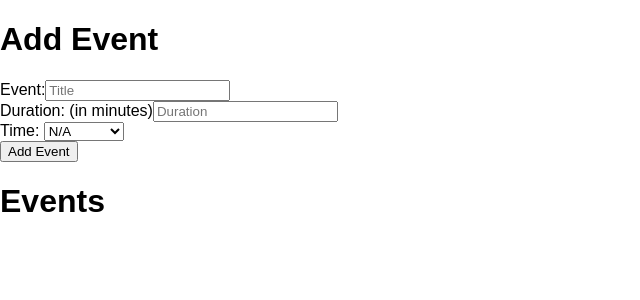
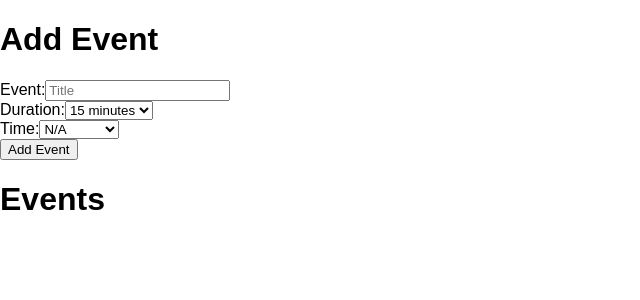
Before and after one commit to mloreti/stratos, a React (Create React App) app: page / in a window 1280 px wide. Shown: the top 300 px of the page, without its empty margins (0-640 px from the left). Built offline with nearby package versions, Linux system fonts and the light colour scheme.

Commit message:
update new events

```diff
--- a/src/components/events/new_events.js
+++ b/src/components/events/new_events.js
@@ -35,7 +35,16 @@ class NewEvents extends React.Component {
         times.push(`${i}:00 ${time}`)
       }
     }
-    return times;
+    return times.map(time => (
+      <option key={time} value={time}>{time}</option>
+    ));
+  }
+
+  durations() {
+    let durations = [[15,"15 minutes"], [30,"30 minutes"], [45,"45 minutes"], [60,"1 hour"], [120,"2 hours"]];
+    return durations.map(time => (
+      <option value={time[0]} key={time[0]}>{time[1]}</option>
+    ))
   }
 
   render(){
@@ -44,13 +53,14 @@ class NewEvents extends React.Component {
         <h1>Add Event</h1>
         Event:
         <input onChange={this.update("title")} type="text" name="title" placeholder="Title" value={this.state.title}></input><br/>
-        Duration: (in minutes)
-        <input value={this.state.duration} onChange={this.update("duration")} type="number" name="duration" placeholder="Duration"></input><br/>
-        Time: <select value={this.state.time} onChange={this.update("time")}>
-        <option>N/A</option>
-        {this.times().map(time => (
-          <option key={time} value={time}>{time}</option>
-        ))}
+        Duration:
+        <select value={this.state.duration} onChange={this.update("duration")}>
+          {this.durations()}
+        </select><br/>
+        Time:
+        <select value={this.state.time} onChange={this.update("time")}>
+          <option>N/A</option>
+          {this.times()}
         </select><br/>
         <button onClick={this.handleSubmit}>Add Event</button>
       </div>
```
